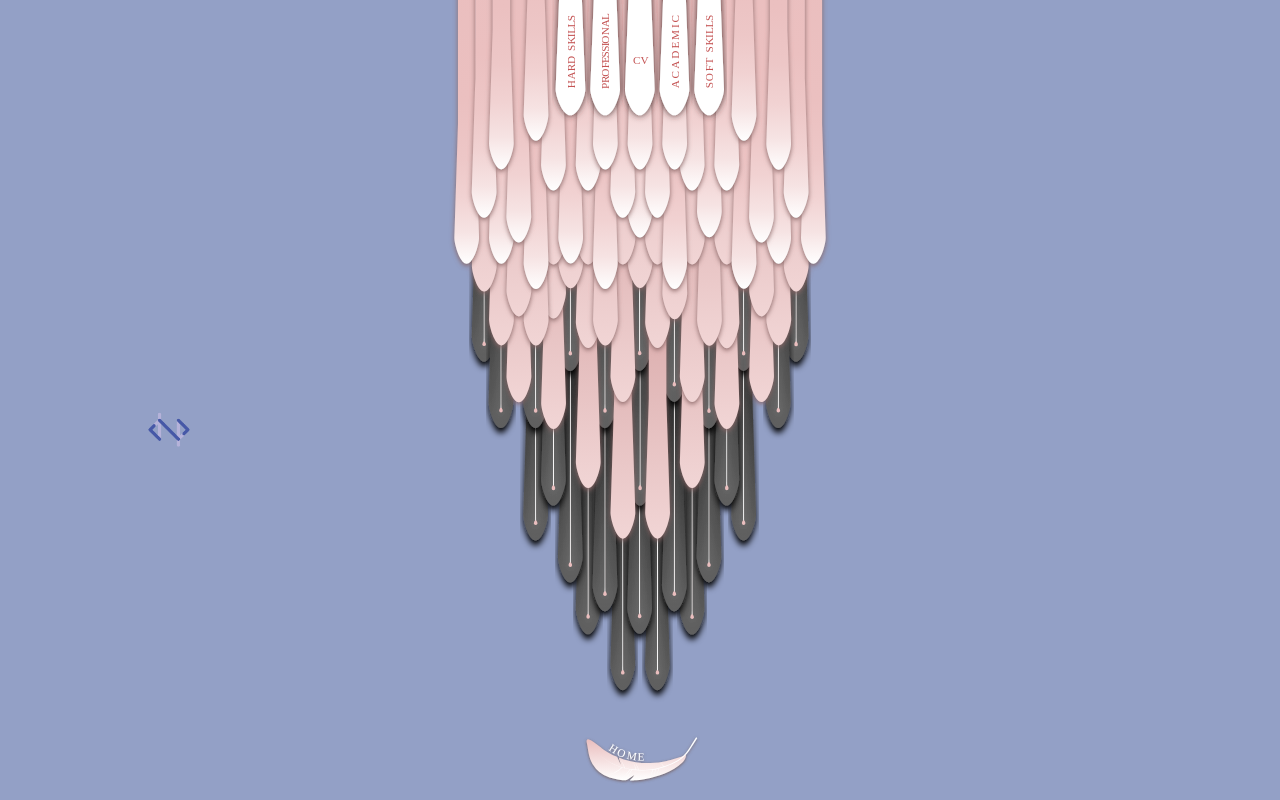
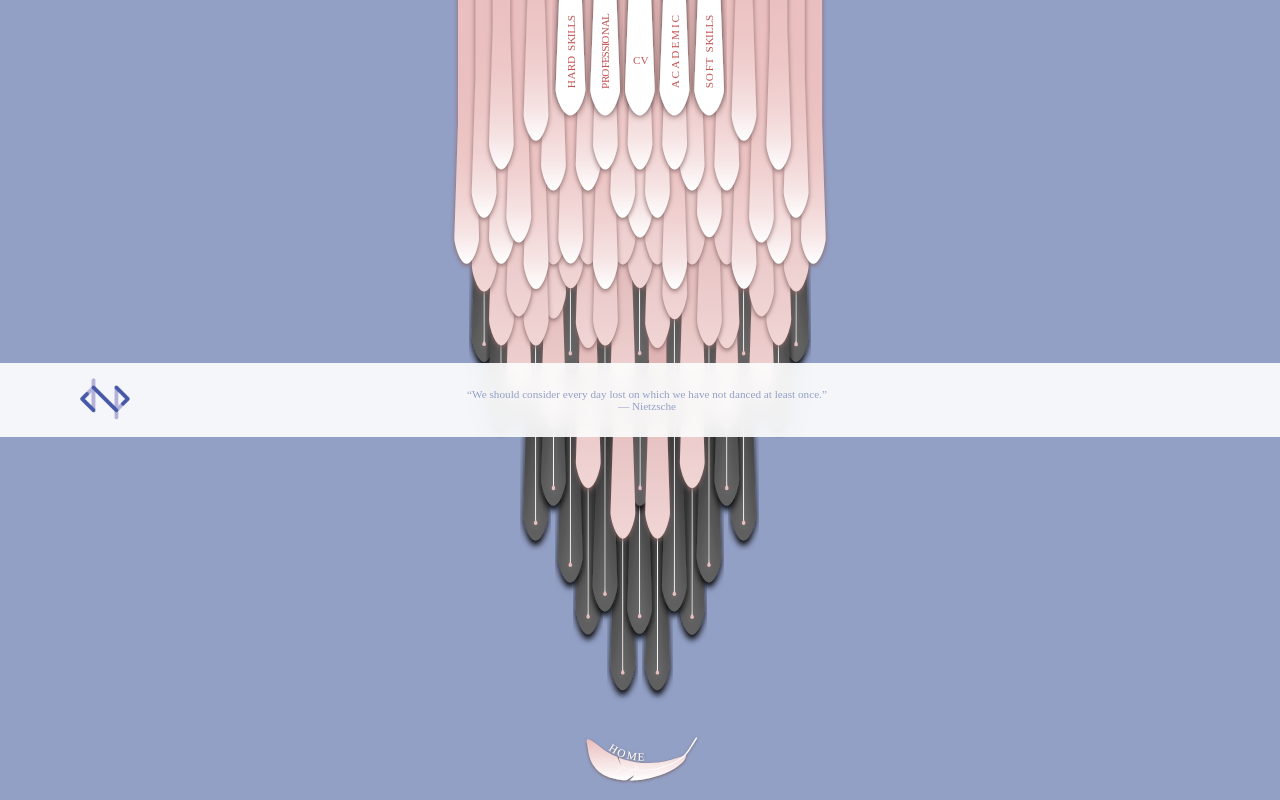
Before and after one commit to LammergeierFerekt/Portofoliu-FurduNicole, a website built with Vite: page index.html in a window 1280 px wide. Built offline with nearby package versions, Linux system fonts and the light colour scheme.

Commit message:
Style updates.2

```diff
--- a/style.css
+++ b/style.css
@@ -14,30 +14,55 @@ body {
 
 
 
-#logo-citat-row {
-  position: fixed;
-  bottom: 0;
+.logo-citat-row {
+  display: flex;
+  margin-bottom: 0;
   left: 0;
   width: 100vw;
-  height: 60px;
-  display: flex;
-  flex-direction: column; /* or row if you want them side by side */
-  align-items: flex-start; /* Align children (logo) to the left */
-  z-index: 200;
+  z-index: 3000;
+  flex-direction: row;
+  align-items: center;    /* Vertically center */
+  justify-content: flex-start; /* Align left */
+  gap: 24px;              /* Space between logo and citat */
+  background-color: rgba(255, 255, 255, .9); /* Slight transparency */
+  backdrop-filter: blur(10px); /* Adds a blurred glass-like effect */
 }
 
 
 
 /* Logo styling */
 .logo {
-  position: absolute; /* Let flexbox handle the position */
-  margin-left: -500px; /* Space from the left edge */
-  margin-bottom: 710px; /* Space from the top edge */
-  width: 57.5px;
-  z-index: 400;
-  transition: filter 0.3s ease, transform 0.3s ease;
-  pointer-events: auto;
+  width: 70px;            /* Adjust as needed */
+  height: auto;
+  margin-left: 70px;
+;
 }
+
+#citat {
+  z-index: 10;
+  font-size: .7rem;
+  color: #93a0c6;
+
+}
+
+#citat-wrapper {
+  flex: 1 1 auto;
+  text-align: center;
+  margin-left: -150px;
+
+}
+
+
+
+
+
+
+
+
+
+
+
+
 
 
 
@@ -227,23 +252,7 @@ a {
     background-color: #f9f9f9;
   }
 }
-#citat {
-  z-index: 10;
-  font-size: .7rem;
-  color: #93a0c6;
-}
-#citat-wrapper {
-  z-index: 10;
-  position: absolute;
-  background-color: rgba(255, 255, 255, .9); /* Slight transparency */
-  backdrop-filter: blur(10px); /* Adds a blurred glass-like effect */
-  bottom: -10%;
-  left: 50%;
-  transform: translateX(-50%);
-  width: 100%;
-  text-align: center;
-  padding: Orem; /* Adds space */
-}
+
 
 /* Loading animation container */
 .loading-animation {
```
